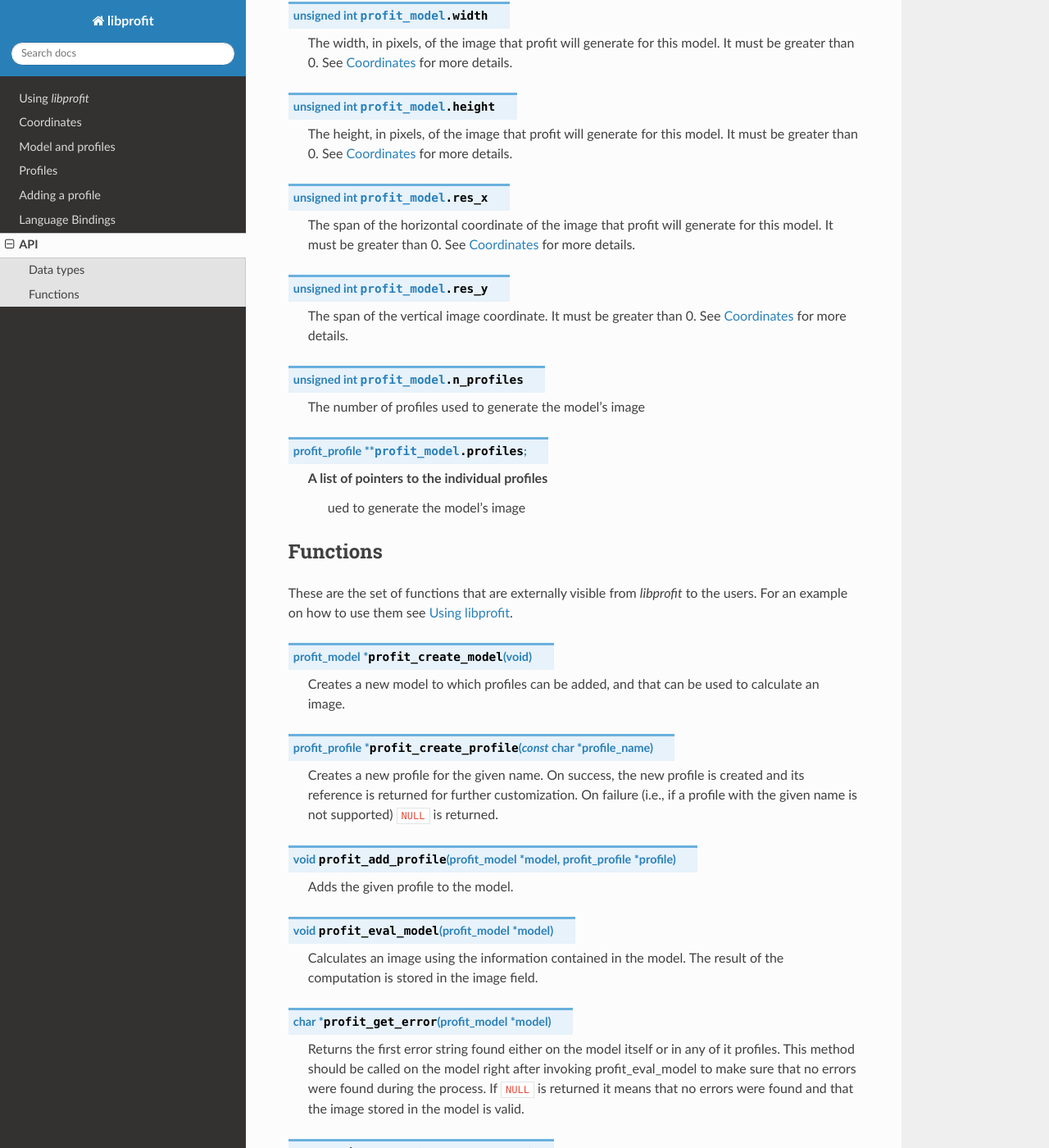
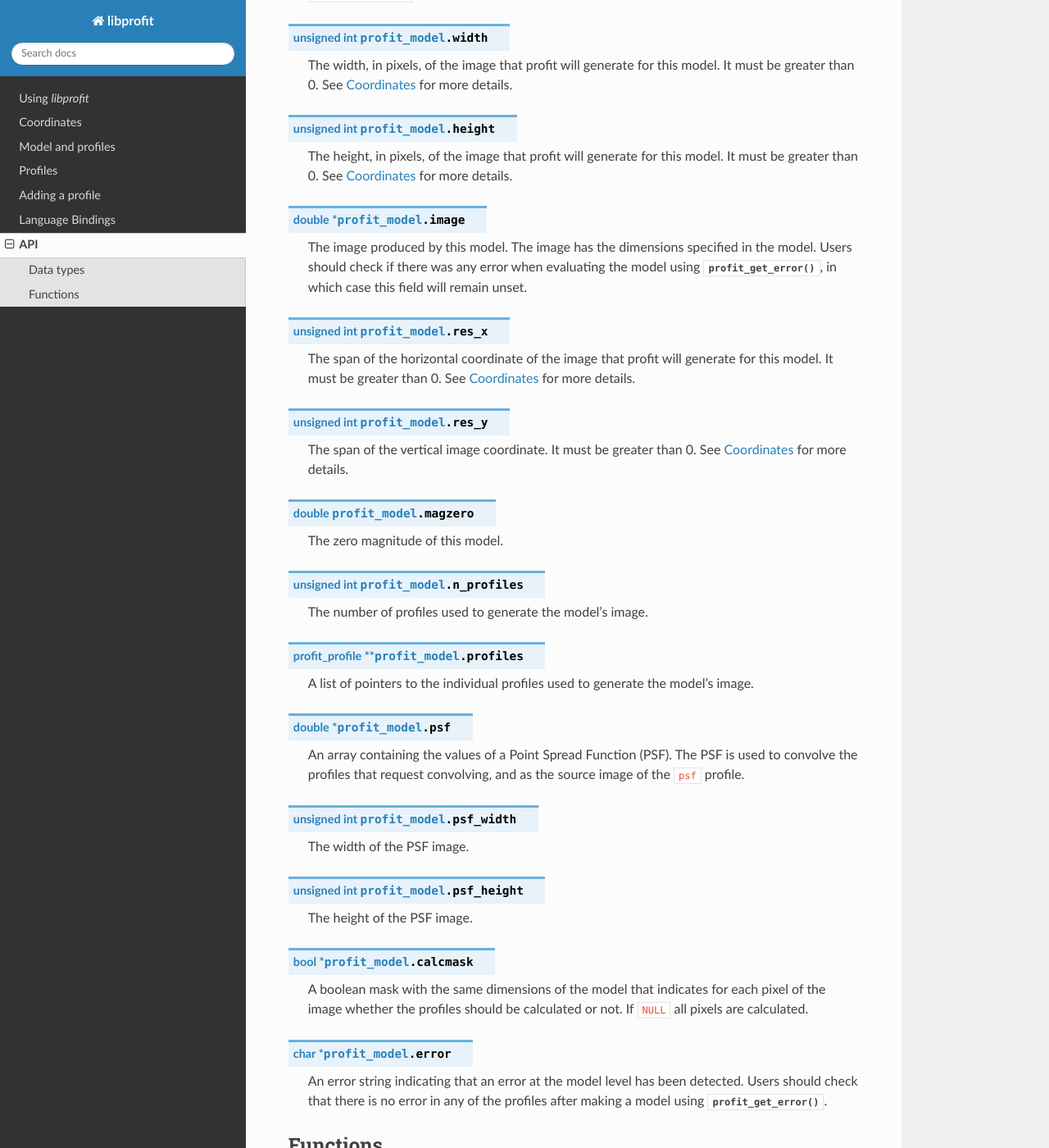
Before and after one commit to ICRAR/libprofit, a Sphinx documentation site: the page built from docs/api.rst, in a window 1280 px wide and 1400 px high, scrolled down 1038 px. Shown: the whole window at 82% size. Built offline with Sphinx 7.4.7 and the Read the Docs theme 2.0.0, drawn with Linux system fonts in a browser that asks for light colours; some of the changed text lies outside the part shown.

Commit message:
docs: some words about new fields, more on API
Signed-off-by: Rodrigo Tobar <rtobar@icrar.org>

```diff
--- a/docs/api.rst
+++ b/docs/api.rst
@@ -7,7 +7,8 @@ Data types
 ----------
 
 *libprofit* has two main data types:
-the model structure and the base profile structure.
+the model structure (:type:`profit_model`)
+and the base profile structure (:type:`profit_profile`).
 We introduce the base profile first, then the model.
 
 .. type:: profit_profile
@@ -35,7 +36,8 @@ We introduce the base profile first, then the model.
    An error string indicating that an error related to this profile was
    detected. The error string can be set either during the profile
    initialization or during the image creation process. Users should check
-   that there is no error in any of the profiles after making a model.
+   that there is no error in any of the profiles after making a model
+   using :func:`profit_get_error`.
 
 .. member:: bool profit_profile.convolve:
 
@@ -43,6 +45,8 @@ We introduce the base profile first, then the model.
    should be convolved with the model's PSF or not.
    Setting this flag to ``true`` but failing to provide a PSF
    results in an error.
+
+
 
 .. type:: profit_model
 
@@ -63,6 +67,13 @@ We introduce the base profile first, then the model.
    It must be greater than 0.
    See :doc:`coordinates` for more details.
 
+.. member:: double * profit_model.image
+
+   The image produced by this model.
+   The image has the dimensions specified in the model.
+   Users should check if there was any error when evaluating the model
+   using :func:`profit_get_error`, in which case this field will remain unset.
+
 .. member:: unsigned int profit_model.res_x
 
    The span of the horizontal coordinate of the image that profit will generate
@@ -76,15 +87,46 @@ We introduce the base profile first, then the model.
    It must be greater than 0.
    See :doc:`coordinates` for more details.
 
+.. member:: double profit_model.magzero
+
+   The zero magnitude of this model.
 
 .. member:: unsigned int profit_model.n_profiles
 
-   The number of profiles used to generate the model's image
+   The number of profiles used to generate the model's image.
 
-.. member:: profit_profile **profit_model.profiles;
+.. member:: profit_profile ** profit_model.profiles
 
    A list of pointers to the individual profiles
-	ued to generate the model's image
+   used to generate the model's image.
+
+.. member:: double * profit_model.psf
+
+   An array containing the values of a Point Spread Function (PSF).
+   The PSF is used to convolve the profiles that request convolving,
+   and as the source image of the ``psf`` profile.
+
+.. member:: unsigned int profit_model.psf_width
+
+   The width of the PSF image.
+
+.. member:: unsigned int profit_model.psf_height
+
+   The height of the PSF image.
+
+.. member:: bool * profit_model.calcmask
+
+   A boolean mask with the same dimensions of the model
+   that indicates for each pixel of the image
+   whether the profiles should be calculated or not.
+   If ``NULL`` all pixels are calculated.
+
+.. member:: char * profit_model.error
+
+   An error string indicating that an error at the model level has been
+   detected.
+   Users should check that there is no error in any of the profiles
+   after making a model using :func:`profit_get_error`.
 
 Functions
 ---------
--- a/docs/profiles.rst
+++ b/docs/profiles.rst
@@ -53,9 +53,6 @@ This filtering can be controller by the following parameters:
 * **re_max**: Maximum *re*-based distance to consider for filtering.
 * **rescale_flux**: Whether the calculated profile flux should be scaled
   to take into account the filtering performed by **re_max**.
-* **calcmask**: A logical 2D map that indicates whether the profile
-  should be calculated at a given pixel or not.
-  By default all pixels are calculated.
 
 Finally, an **adjust** parameter allows the user
 whether adjustments of most of the parameters described
```
Also changed, not shown: docs/new_profile.rst (+14 -6 lines), 1 other file.
